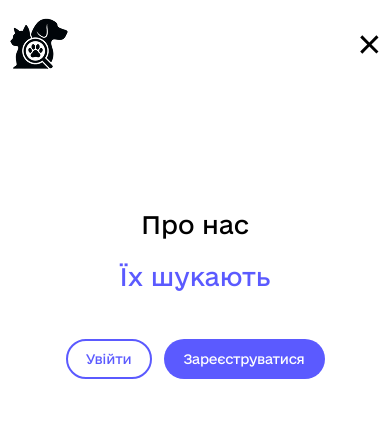
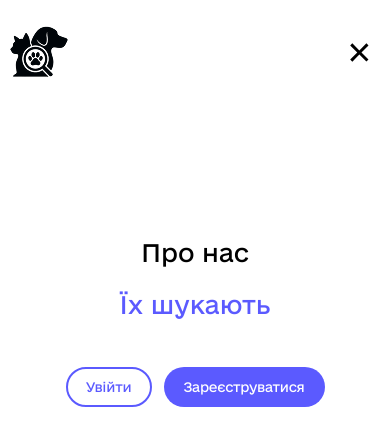
Before and after one commit to Woolfson-Julia/TailsFinder, a React (Vite) app: page /ads/1 in a window 390 px wide. Both pictures are taken after a click on the button "Open mobile menu". Shown: the top 446 px of the page. Built offline with nearby package versions, Linux system fonts and the light colour scheme; a web font is replaced by a local one.

Commit message:
changed styles in burger-menu

```diff
--- a/src/components/MobileMenu/MobileMenu.module.css
+++ b/src/components/MobileMenu/MobileMenu.module.css
@@ -17,19 +17,19 @@
   backdrop-filter: blur(4px);
   background: var(--color-white);
   z-index: 999;
-  padding: 17px 0 0 0;
+  padding: 25px 0 0 0;
 }
 
 .topBar {
   display: flex;
   justify-content: space-between;
   align-items: center;
-  margin-bottom: 140px;
+  margin-bottom: 160px;
 }
 
 .btnSvg {
   background-color: transparent;
-  padding: 0;
+  padding: 0 10px;
   display: flex;
   align-items: center;
   justify-content: center;
```
